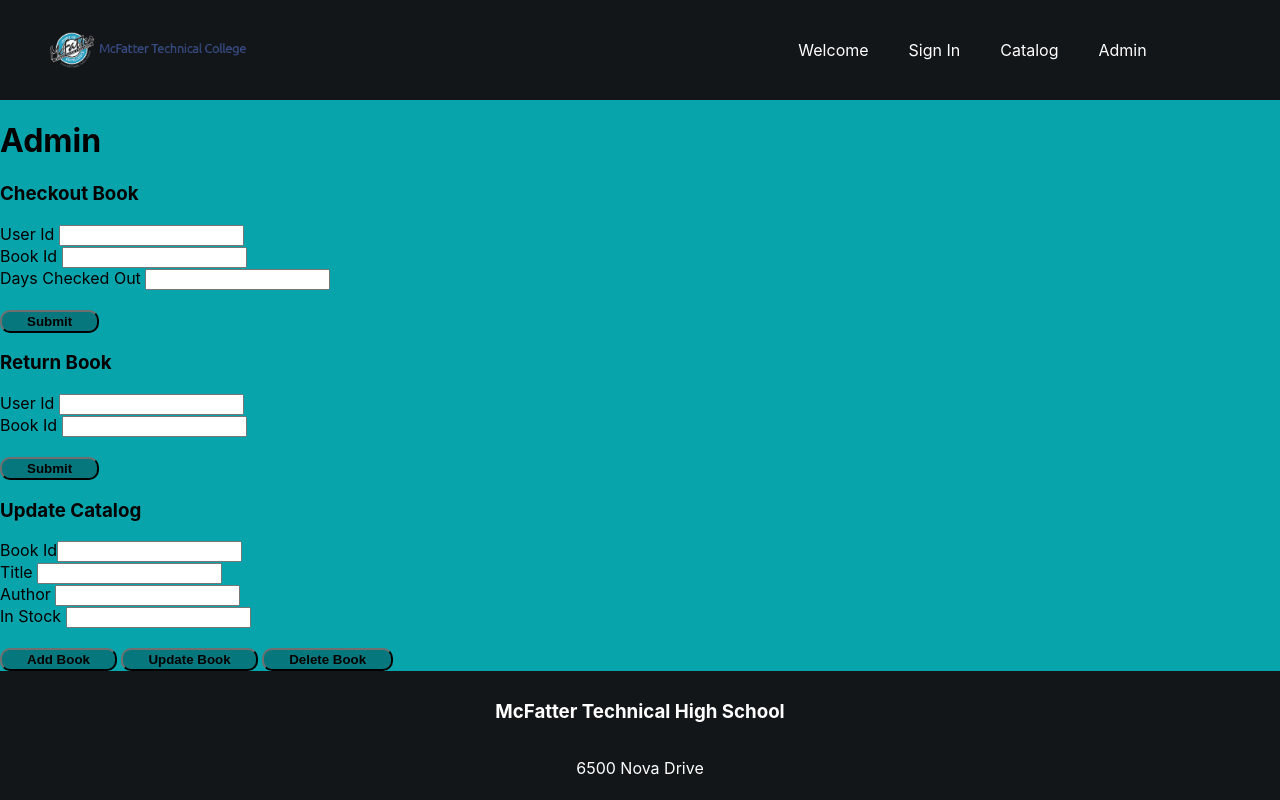
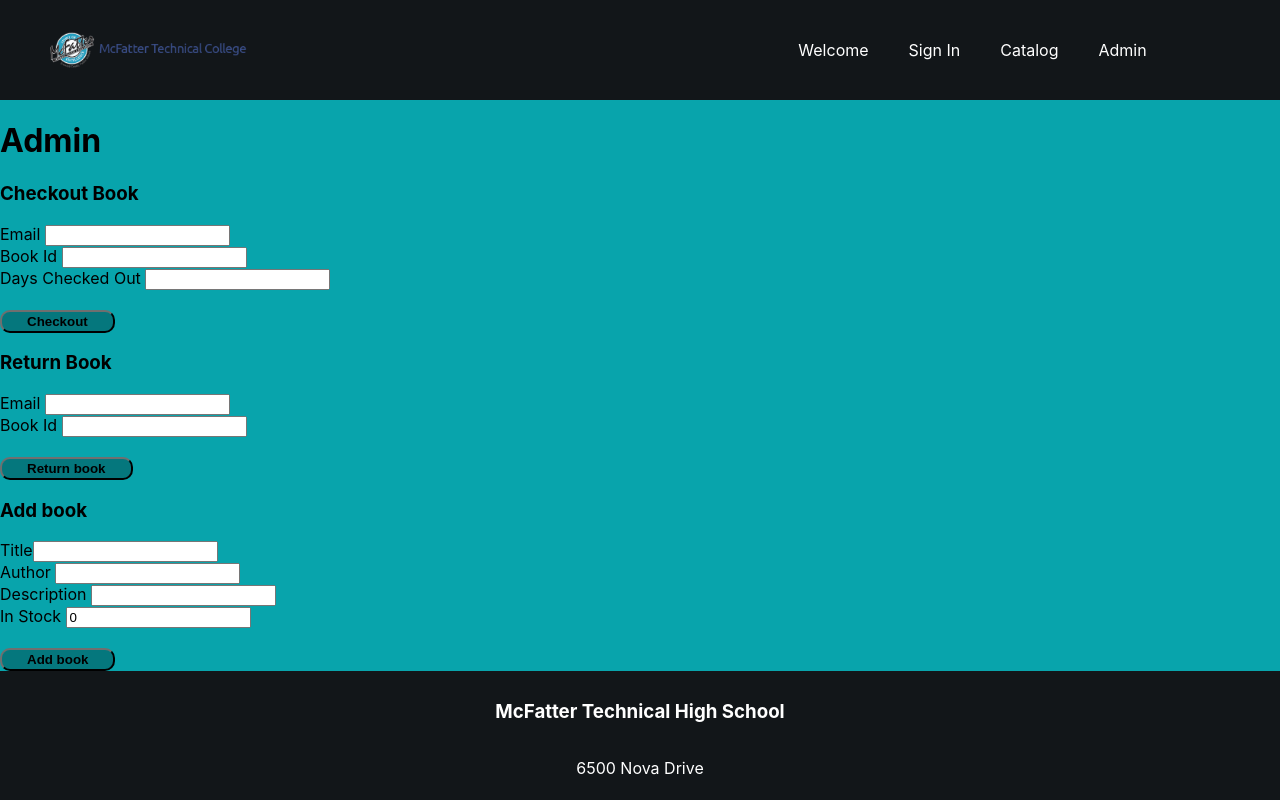
Before and after one commit to julian-salcedo/senior-project-code, a React (Create React App) app: page /admin in a window 1280 px wide. Shown: the top 800 px of the page. Built offline with nearby package versions, Linux system fonts and the light colour scheme; no server answers.

Commit message:
admin functionality

```diff
--- a/src/pages/Admin.js
+++ b/src/pages/Admin.js
@@ -1,27 +1,109 @@
-import React from 'react';
+import { db } from '../firebaseConfig';
+import { useState } from 'react';
+import { getDocs, addDoc, collection, query, where } from 'firebase/firestore';
+
 
 function Admin() {
+
+  const [title, setTitle] = useState('');
+  const [author, setAuthor] = useState('');
+  const [description, setDescription] = useState('');
+  const [amount, setAmount] = useState(0);
+
+  const [email, setEmail] = useState('');
+  const [bookId, setBookId] = useState('');
+
+  const booksColRef = collection(db, 'books')
+  const usersColRef = collection(db, 'users')
+
+  const emailQuery = query(usersColRef, where("email", "==", email))
+
+  function addBook(e){
+    e.preventDefault();
+    console.log('add book clicked');
+    if(amount <= 0){
+      console.log('invalid amount')
+    }else{
+      addDoc(booksColRef, {
+        title: title,
+        author: author,
+        desc: description,
+        amount: amount
+      })
+      .then(()=> {
+        console.log('adddoc ran')
+        resetComps();
+      })
+
+    }
+
+  }
+
+  function returnBook(e){
+    e.preventDefault();
+    console.log('return book clicked')
+
+    getDocs(emailQuery).then((snapshot)=>{
+      const user = snapshot.docs[0];
+      if(user){
+        const id = user.id;
+        const data = user.data();
+        const books = data.books;
+        console.log(id, data, books);
+
+        const newBooks = books.filter((bookObj)=> {
+          return ((bookObj.bookId != bookId) || (bookObj.bookId == bookId && bookObj.isCheckedOut == 'false'));
+        })
+
+        console.log(newBooks);
+        //todo: update books field with newbooks
+
+
+        e.target.reset();
+        resetComps();
+      }else{
+        console.log('user no exist')
+      }
+
+    })
+
+
+  }
+
+  function resetComps(){
+    setTitle('');
+    setAuthor('');
+    setDescription('');
+    setAmount(0);
+    setEmail('');
+    setBookId('');
+    console.log('comps reset')
+  }
+
   return (
     <div>
       <h1>Admin</h1>
+
       <div>
         <h3>Checkout Book</h3>
         <form>
-            <div>User Id <input type="text" /></div>
-            <div>Book Id <input type="text" /></div>
+            <div>Email <input required type="email" onChange={(e)=> setEmail(e.target.value)}/></div>
+            <div>Book Id <input required type="text" onChange={(e)=> setBookId(e.target.value)}/></div>
             <div>Days Checked Out <input type="number" /></div>
-            <button type="submit">Submit</button>
+            <input type="submit" value="Checkout"/>
         </form>
       </div>
+
       <div>
         <h3>Return Book</h3>
-        <form>
-            <div>User Id <input type="text" /></div>
-            <div>Book Id <input type="text" /></div>
-            <button type="submit">Submit</button>
+        <form onSubmit={returnBook}>
+            <div>Email <input required type="email" onChange={(e)=> setEmail(e.target.value)}/></div>
+            <div>Book Id <input required type="text" onChange={(e)=> setBookId(e.target.value)}/></div>
+            <input type="submit" value="Return book"/>
         </form>
       </div>
-      <div>
+
+      {/* <div>
         <h3>Update Catalog</h3>
         <form>
             <div>Book Id<input type="text" /></div>
@@ -30,6 +112,17 @@ function Admin() {
             <div>In Stock <input type="number" /></div>
             <div><button type="submit">Add Book</button> <button type="submit">Update Book</button> <button type="submit">Delete Book</button></div>
         </form>
+      </div> */}
+
+      <div>
+        <h3>Add book</h3>
+        <form onSubmit={addBook}>
+          <div>Title<input required type="text" value={title} onChange={(e)=> setTitle(e.target.value)}/></div>
+          <div>Author <input required type="text" value={author} onChange={(e)=> setAuthor(e.target.value)}/></div>
+          <div>Description <input required type="text" value={description} onChange={(e)=> setDescription(e.target.value)}/></div>
+          <div>In Stock <input required type="number" value={amount} onChange={(e)=> setAmount(e.target.value)}/></div>
+          <input type="submit" value="Add book"/>
+        </form>
       </div>
     </div>
   )
```
